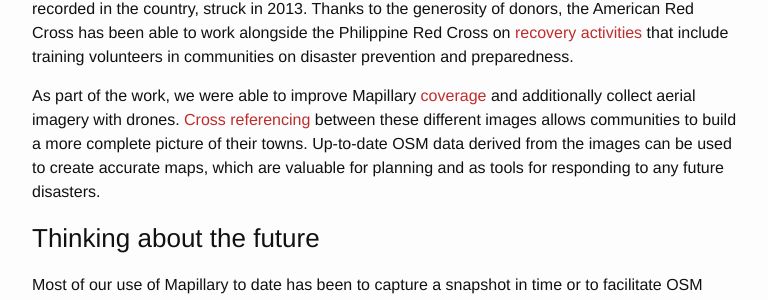
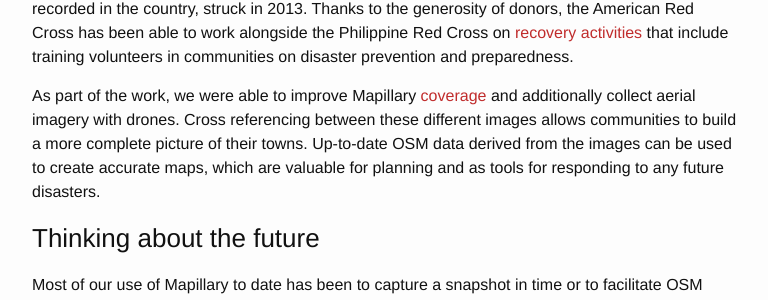
Before and after one commit to AmericanRedCross/americanredcross.github.com, a Jekyll site: the page built from _posts/2018-03-21-mapillary-post.md, in a window 1280 px wide and 900 px high, scrolled down 3673 px. Shown: the part 173-473 px from the top of the window, without its empty margins (254-1022 px from the left). Built offline with Jekyll 4.4.1, drawn with Linux system fonts in a browser that asks for light colours; some of the changed lines change nothing that is shown.

Commit message:
remove dead link

```diff
--- a/_posts/2018-03-21-mapillary-post.md
+++ b/_posts/2018-03-21-mapillary-post.md
@@ -43,7 +43,7 @@
 
 The Philippines is frequently in the path of major storms. Typhoon Haiyan, the strongest storm ever recorded in the country, struck in 2013. Thanks to the generosity of donors, the American Red Cross has been able to work alongside the Philippine Red Cross on [recovery activities](http://www.redcross.org/about-us/our-work/international-services/haiyan-recovery) that include training volunteers in communities on disaster prevention and preparedness.
 
-As part of the work, we were able to improve Mapillary [coverage](https://www.mapillary.com/map/im/Qv38Gt47pSndHmJm9zje6Q) and additionally collect aerial imagery with drones. [Cross referencing](https://americanredcross.github.io/ttl-imagery/) between these different images allows communities to build a more complete picture of their towns. Up-to-date OSM data derived from the images can be used to create accurate maps, which are valuable for planning and as tools for responding to any future disasters.
+As part of the work, we were able to improve Mapillary [coverage](https://www.mapillary.com/map/im/Qv38Gt47pSndHmJm9zje6Q) and additionally collect aerial imagery with drones. Cross referencing between these different images allows communities to build a more complete picture of their towns. Up-to-date OSM data derived from the images can be used to create accurate maps, which are valuable for planning and as tools for responding to any future disasters.
 
 ## Thinking about the future
 
```
